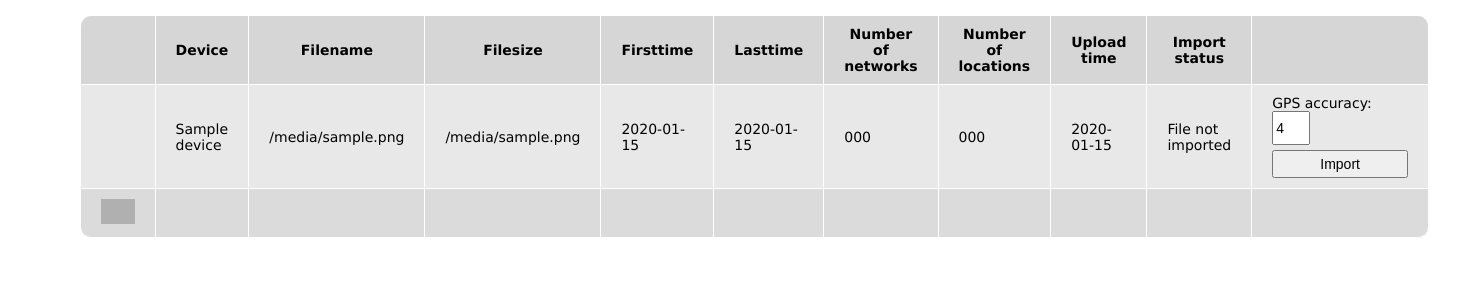
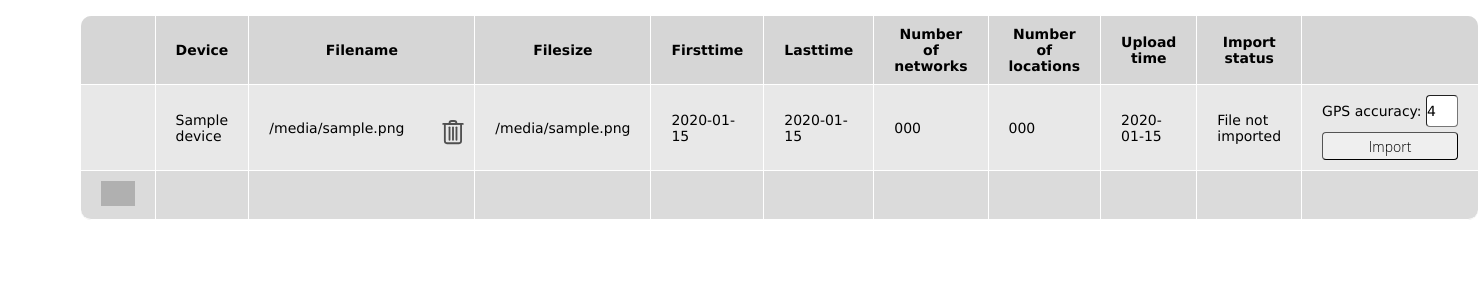
Before and after one commit to skr-amp/wirelessmapper, a Flask app: template wifiapp/templates/importmanager.html in a window 1480 px wide. Shown: the part 62-362 px from the top of the page. Run offline with Flask 2, Linux system fonts and the light colour scheme; the template is opened without the code that fills it: most values are stand-ins (such as "Sample title", 1, 10 or a date in 2020); some libraries are stand-ins or nearby versions; grey boxes are pictures that could not be loaded.

Commit message:
some html / css changes

```diff
--- a/wifiapp/static/dbmanager.css
+++ b/wifiapp/static/dbmanager.css
@@ -307,6 +307,7 @@ opacity: 1;
 }
 
 .overlay:target+.modal{
+position: fixed;
 top: 5%;
 visibility: visible;
 opacity: 1;
--- a/wifiapp/static/importmanager.css
+++ b/wifiapp/static/importmanager.css
@@ -80,6 +80,10 @@ width: 28px;
 .importbtn {
     margin-top: 5px;
     width: 136px;
+    margin-bottom: 0px;
+    padding-right: 0px;
+    padding-left: 0px;
+    border-width: 1px;
 }
 
 .stopbtn {
@@ -108,8 +112,14 @@ width: 140px;
   left: 10px;
   opacity: 0.7;
 }
-.accuracyl, input[name="accuracy"]{
+.accuracyl, .accuracylprogress, .addbtn, input[name="accuracy"]{
 display: inline;
+margin-bottom: 0px;
+padding-right: 0px;
+padding-left: 0px;
+font-family: "Lucida Sans Unicode", "Lucida Grande", Sans-Serif;
+font-size: 14px;
+border-width: 1px;
 }
 
 .accuracyl{
@@ -120,11 +130,14 @@ color: black;
 display: none;
 }
 
+progress{
+display: block;
+}
 
 form.modal {
     overflow: hidden;
     margin: 0 auto;
-    padding: 30px 30px 30px 30px;
+    padding: 30px 30px 6px 30px;
     min-width: 320px;
     max-width: 520px;
     width: 100%;
@@ -184,6 +197,7 @@ opacity: 1;
 }
 
 .overlay:target+.modal{
+position: fixed;
 top: 25%;
 visibility: visible;
 opacity: 1;
@@ -193,11 +207,55 @@ select[name="device"], input[name="adddevice"], .devname {
 	display: inline;
 }
 
-
-
-
-
 .importform{
 position: relative;
 top: 400px;
 }
+
+.delbtn {
+    height: 25px;
+    position: absolute;
+    right: 10px;
+}
+
+.filename{
+min-width: 185px;
+text-align: left;
+}
+
+.btn {
+    width: 98%;
+    height: 48px;
+    -moz-border-radius: 4px;
+    -webkit-border-radius: 4px;
+	  border-radius: 4px;
+    border: 1px solid #253737;
+    background: rgba(210, 210, 210,.8);
+    box-shadow: rgba(255,255,255,0.1) 0 1px 0, inset rgba(255,255,255,0.7) 0 1px 0;
+    outline: none;
+}
+
+.btn:hover {
+    border: 1px solid #253737;
+    background: #b3b3b3;
+ }
+
+label {
+    padding-left: 5px;
+}
+
+textarea, input, label {
+    display: block;
+    margin-bottom: 20px;
+    padding-right: 20px;
+    padding-left: 20px;
+    -webkit-border-radius: 4px;
+    -moz-border-radius: 4px;
+    border-radius: 4px;
+    -webkit-background-clip: padding-box;
+    -moz-background-clip: padding;
+    background-clip: padding-box;
+    font-weight: 300;
+    font-size: 18px;
+    font-family: 'Open Sans', sans-serif;
+}
--- a/wifiapp/templates/importmanager.html
+++ b/wifiapp/templates/importmanager.html
@@ -97,7 +97,7 @@
 		                    <option value="{{device}}">{{device}}</option>
 	                    {% endfor %}
 	                    </select>
-	                    <input type="button" name="adddevice" value="+" onclick="window.location.href='#addform'"><br>
+	                    <input type="button" class="addbtn" name="adddevice" value="+" onclick="window.location.href='#addform'"><br>
                         <button class="selectdev" type="submit">Select device</button>
                     </form>
                 {% else %}
@@ -105,7 +105,7 @@
                 {% endif %}
             </td>
             {% endif %}
-            <td>{{uploadfiles[source['feature']][i]["filename"]}}</td>
+            <td class="filename">{{uploadfiles[source['feature']][i]["filename"]}} <img class="delbtn" onclick="window.location.href='#delform_{{uploadfiles[source['feature']][i]["filename"]}}'" src="{{ url_for('static', filename='images/deleteicon.svg')}}"></td>
             <td>{{uploadfiles[source['feature']][i]["filesize"]}}</td>
             <td>{{uploadfiles[source['feature']][i]["firsttime"]}}</td>
             <td>{{uploadfiles[source['feature']][i]["lasttime"]}}</td>
@@ -158,7 +158,7 @@
                     </form>
                 </div>
                 <div class="progressform" id="{{uploadfiles[source['feature']][i]["filename"].replace(".", "")}}_progress">
-                    <label id="{{uploadfiles[source['feature']][i]["filename"].replace(".", "")}}_importaccuracy">GPS accuracy: </label>
+                    <label class="accuracylprogress" id="{{uploadfiles[source['feature']][i]["filename"].replace(".", "")}}_importaccuracy">GPS accuracy: </label>
                     <progress id="{{uploadfiles[source['feature']][i]["filename"].replace(".", "")}}_progressbar" value="0" max="100"></progress>
                     <button class="stopbtn">Stop Import</button>
                 </div>
@@ -177,7 +177,7 @@
     <input type="hidden" name="filename" value={{filename}}>
     <label class="devname">New device name:</label>
     <input class="devname" type="text" name="devicename">
-    <input name="submit" class="addbtn" type="submit" value="Add device" />
+    <input name="submit" class="btn" type="submit" value="Add device" />
 </form>
 
 <a href="#x" class="overlay" id="uploadform"></a>
@@ -186,5 +186,17 @@
     <input class="btn uploadbtn" type="submit" value="Upload" id="upload-button">
 </form>
 
+
+{% for source in sources %}
+    {% for i in range(uploadfiles[source['feature']]|length) %}
+        <a href="#x" class="overlay" id="delform_{{uploadfiles[source['feature']][i]["filename"]}}"></a>
+        <form class="modal" method="POST" action="/importmanager/deletefile">
+            <input type="hidden" name="filename" value={{uploadfiles[source['feature']][i]["filename"]}}>
+            <label >Delete database from the list?</label>
+            <input name="submit" class="btn" type="submit" value="Delete" />
+        </form>
+    {% endfor %}
+{% endfor %}
+
 </body>
 </html>
```
